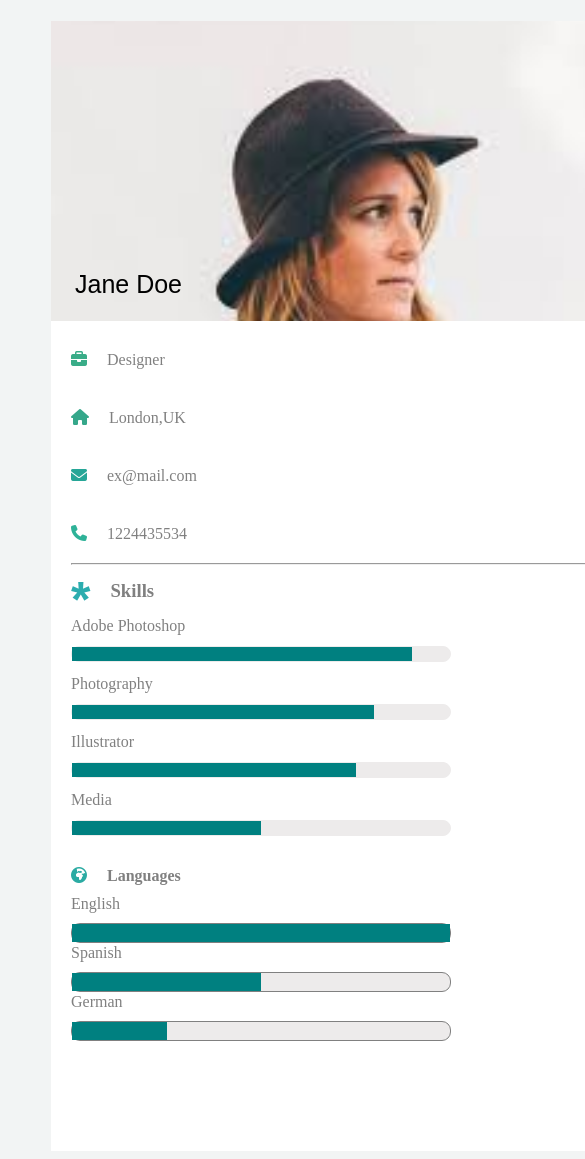
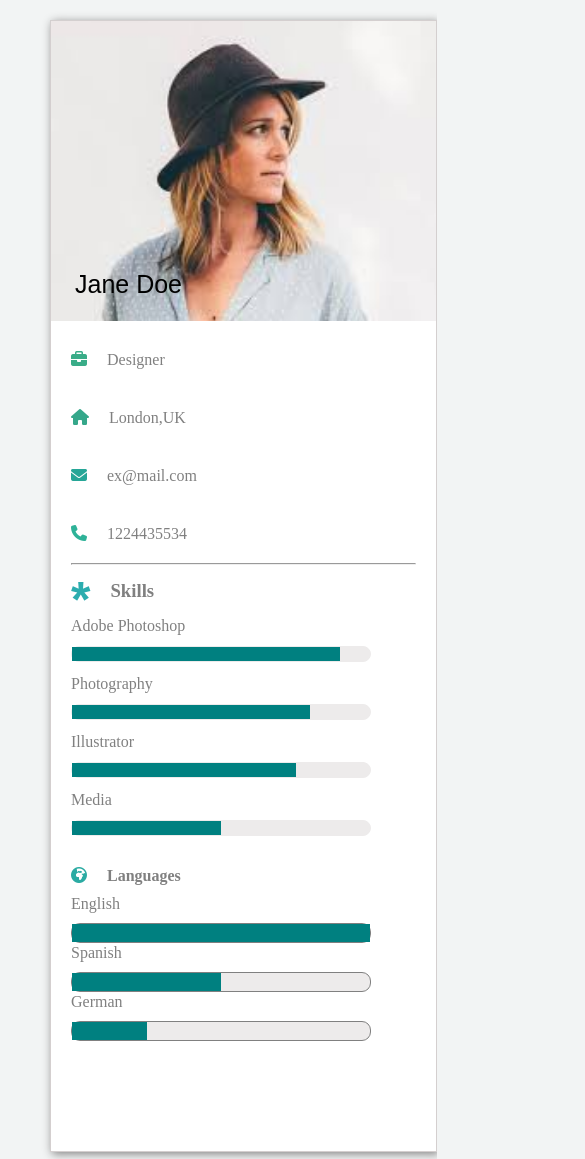
Before and after one commit to MariamaBalde/TemplatesCv, a plain HTML site: page index.html in a window 390 px wide. Shown: the top 1159 px of the page, 585 px wide, since content can reach past the window. Drawn offline with Linux system fonts and the light colour scheme.

Commit message:
second2  commit

```diff
--- a/index.css
+++ b/index.css
@@ -248,13 +248,49 @@ progress::-webkit-progress-bar {
 
 
 @media only screen and (max-width: 600px) {
-   /* body {
-      display: none;
-    } */
+  *{
+    margin: 0;
+    padding: 0;
+  }
 .main{
     display: flex;
     flex-direction: column;
     gap: 20px;
-    padding: 20px 50px 20px 50px;
+    /* padding-left: 20px; */
+    /* padding-right: 3px; */
+    /* padding: 30px; */
    }
+
+   .main .first,.sousecond1{
+    background-color: white;
+    border: 1px solid rgb(212, 207, 207);
+    box-shadow: 2px 2px 9px grey;
+        /* margin-right: 3px; */
+}
+
+   .main .first{
+    width: 385px;
+    color: grey;
+    /* height: 1130px; */
+}
+
+.progresse progress {
+    width: 300px;
+    /* height : 20px;
+    border: 1px solid grey;
+    border-radius: 9px;
+    background-color: rgb(237, 235, 235); */
+ }
+
+ progress {
+    width: 300px;
+    /* height : 16px;
+    border: 1px solid rgb(237, 235, 235);
+    border-radius: 9px;
+    background-color: rgb(237, 235, 235); */
+ }
+
+ .footer{
+    padding: 3px;
+}
   }
```
